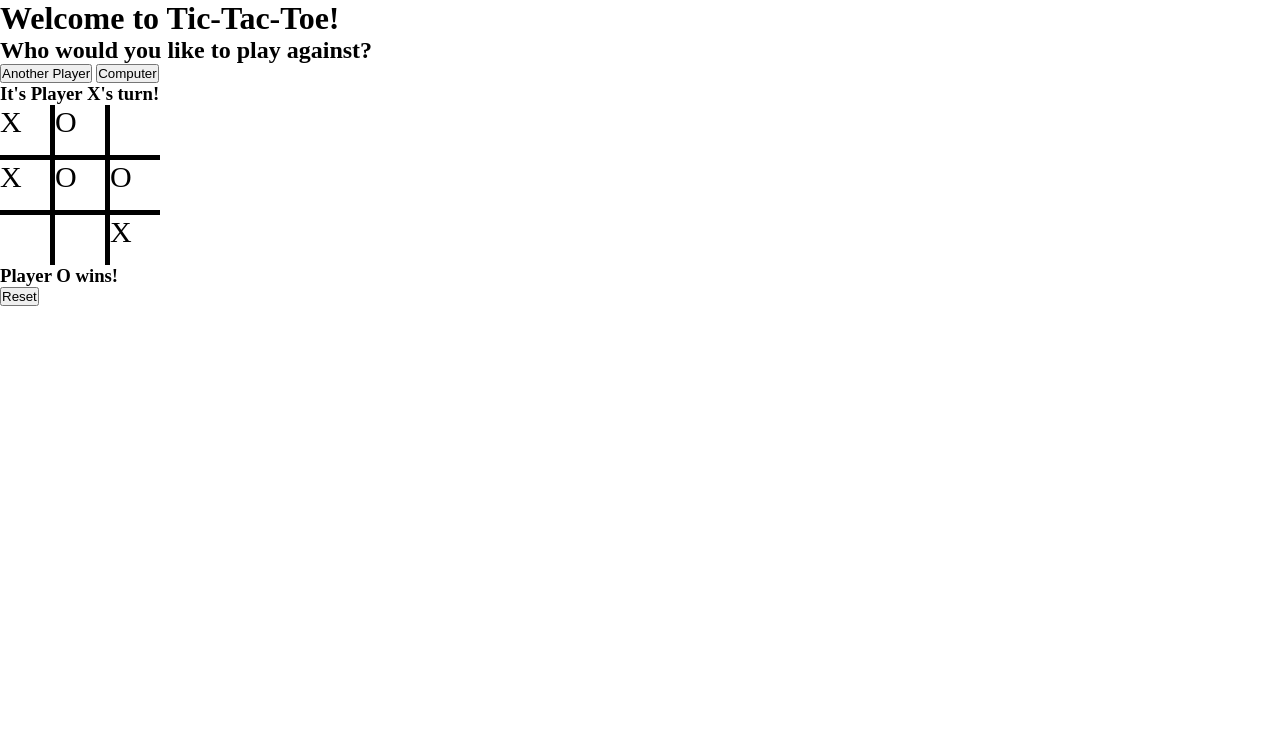
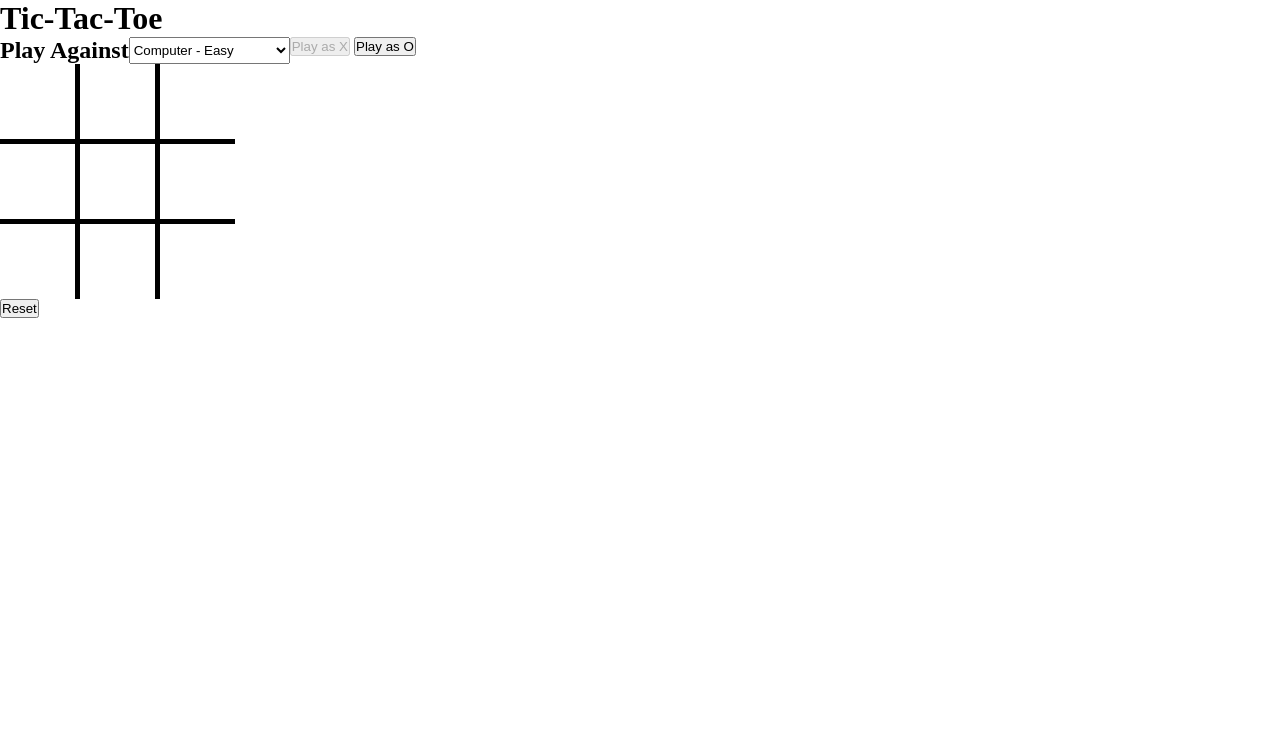
Before and after one commit to ChiefWoods/tic-tac-toe, a plain HTML site: page index.html in a window 1280 px wide. Shown: the top 735 px of the page. Drawn offline with Linux system fonts and the light colour scheme.

Commit message:
Add skeleton layout and styling

```diff
--- a/index.html
+++ b/index.html
@@ -12,26 +12,34 @@
 
 <body>
   <main>
-    <h1>Welcome to Tic-Tac-Toe!</h1>
-    <h2>Who would you like to play against?</h2>
-    <button>Another Player</button>
-    <button>Computer</button>
-    <div>
-      <h3>It's Player X's turn!</h3>
+    <h1>Tic-Tac-Toe</h1>
+    <div class="menu">
+      <h2>Play Against</h2>
+      <select name="difficulty">
+        <option value="easy">Computer - Easy</option>
+        <option value="medium">Computer - Medium</option>
+        <option value="hard">Computer - Hard</option>
+        <option value="unbeatable">Computer - Unbeatable</option>
+        <option value="friend">Another Friend</option>
+      </select>
+      <div class="container-play">
+        <button class="play" value="X" disabled>Play as X</button>
+        <button class="play" value="O">Play as O</button>
+      </div>
     </div>
+    <h3 class="turn"></h3>
     <div class="board">
-      <div class="space">X</div>
-      <div class="space">O</div>
-      <div class="space"></div>
-      <div class="space">X</div>
-      <div class="space">O</div>
-      <div class="space">O</div>
-      <div class="space"></div>
-      <div class="space"></div>
-      <div class="space">X</div>
+      <button class="tile" value="0"></button>
+      <button class="tile" value="1"></button>
+      <button class="tile" value="2"></button>
+      <button class="tile" value="3"></button>
+      <button class="tile" value="4"></button>
+      <button class="tile" value="5"></button>
+      <button class="tile" value="6"></button>
+      <button class="tile" value="7"></button>
+      <button class="tile" value="8"></button>
     </div>
-    <h3>Player O wins!</h3>
-    <button>Reset</button>
+    <button class="reset">Reset</button>
   </main>
 
   <footer>
--- a/styles.css
+++ b/styles.css
@@ -18,20 +18,30 @@ main {
   flex: 1;
 }
 
+.menu {
+  display: flex;
+}
+
 .board {
   display: grid;
-  grid-template-columns: repeat(3, 50px);
-  grid-template-rows: repeat(3, 50px);
-  gap: 5px 5px;
+  grid-template-columns: repeat(3, auto);
+  grid-template-rows: repeat(3, auto);
   background-color: black;
   width: fit-content;
+  text-align: center;
+  gap: 5px;
 }
 
-.space {
+.tile {
   background-color: white;
-  height: 100%;
-  width: 100%;
+  width: 75px;
+  height: 75px;
   font-size: 30px;
+  line-height: 50px;
+  border: none;
+  display: flex;
+  justify-content: center;
+  align-items: center;
 }
 
 /* Footer */
```
